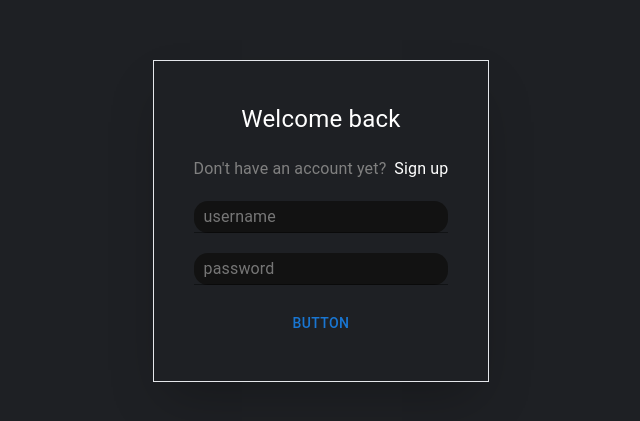
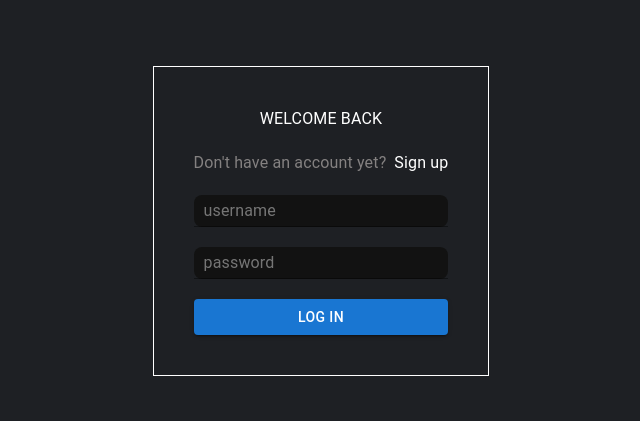
Before and after one commit to BondarEgor/react-cinema, a React (Create React App) app: page /auth in a window 1280 px wide. Shown: the part 179-600 px from the top of the page, without its empty margins (319-959 px from the left). Built offline with nearby package versions, Linux system fonts and the light colour scheme.

Commit message:
Поправил страницу auth, вынес инпуты, перенес стили

```diff
--- /dev/null
+++ b/src/components/kit/FormInput.tsx
@@ -0,0 +1,24 @@
+import { Input, Typography } from "@mui/material";
+//Как тут лучше интерфейсом покрыть
+export default function FormInput({
+  placeholder,
+  className,
+  register,
+  errors,
+  name,
+}: any) {
+  return (
+    <>
+      <Input
+        placeholder={placeholder}
+        className={className}
+        {...register(name, { required: true })}
+      />
+      {errors['username'] && (
+        <Typography className="error" role="alert">
+          {`${placeholder} is required`}
+        </Typography>
+      )}
+    </>
+  );
+}
--- /dev/null
+++ b/src/components/kit/index.ts
@@ -0,0 +1,3 @@
+import Input from './FormInput'
+
+export {Input}
--- a/src/pages/AuthPage/AuthPage.css
+++ /dev/null
@@ -1,12 +0,0 @@
-.wrapper {
-	height: 100vh;
-	display: flex;
-	justify-content: center;
-	flex-direction: column;
-	align-items: center;
-}
-
-.heading {
-	font-size: 30px;
-}
-/* Надо уточнить как перезаписывать стили из Material UI  */
--- a/src/pages/AuthPage/AuthPage.tsx
+++ /dev/null
@@ -1,68 +0,0 @@
-import { Input, Button, Typography, FormLabel } from "@mui/material";
-import { useForm, SubmitHandler } from "react-hook-form";
-import "./AuthPage.css";
-import { useNavigate } from 'react-router-dom'
-
-interface IFormInput {
-  username: string;
-  password: string;
-}
-
-export default function App() {
-  const navigate = useNavigate()
-  const {
-    register,
-    handleSubmit,
-    formState: { errors },
-  } = useForm<IFormInput>();
-  const saveToStorage = (key: string, value: string) => {
-    localStorage.setItem(key, value);
-  };
-  const onSubmit: SubmitHandler<IFormInput> = async () => {
-    const url = process.env.REACT_APP_API_BASE_URL;
-    const fetchData = await fetch(`${url}/login`);
-    const data = await fetchData.json();
-    saveToStorage("token", data.token);
-    navigate('/home')
-  };
-
-  return (
-    <div className="wrapper">
-      <form
-        className="flex flex-col gap-5 border shadow-2xl p-10"
-        onSubmit={handleSubmit(onSubmit)}
-      >
-        <Typography sx={{ fontSize: "24px", textAlign: "center" }}>
-          Welcome back
-        </Typography>
-        <Typography sx={{ color: "gray" }}>
-          Don't have an account yet?
-          <span className="ml-2 text-white">Sign up</span>
-        </Typography>
-        <Input
-          placeholder="username"
-          sx={{
-            color: "white",
-            backgroundColor: "#121212",
-            borderRadius: "14px",
-            paddingLeft:'10px'
-          }}
-          {...register("username", { required: true })}
-        ></Input>
-        {errors.username && <p role="alert">Username is required</p>}
-        <Input
-          placeholder="password"
-          sx={{
-            color: "white",
-            backgroundColor: "#121212",
-            borderRadius: "14px",
-            paddingLeft:'10px'
-          }}
-          {...register("password", { required: true, maxLength: 20 })}
-        ></Input>
-        {errors.password && <p role="alert">Password is required</p>}
-        <Button sx={{":hover":{bgcolor:'#121212', color:'white'}, cursor:'pointer'}} onClick={handleSubmit(onSubmit)}>Button</Button>
-      </form>
-    </div>
-  );
-}
--- /dev/null
+++ b/src/pages/AuthPage/index.tsx
@@ -0,0 +1,65 @@
+import { Input, Button, Typography } from "@mui/material";
+import { useForm, SubmitHandler } from "react-hook-form";
+import "./styles.css";
+import { Link, useNavigate } from "react-router-dom";
+import FormInput from '../../components/kit/FormInput';
+
+//Уточнить куда его лучше положить или пускай тут будет
+interface IFormInput {
+  username: string;
+  password: string;
+}
+
+export default function AuthPage() {
+  const navigate = useNavigate();
+  const {
+    register,
+    handleSubmit,
+    formState: { errors },
+  } = useForm<IFormInput>();
+
+  const saveToStorage = (key: string, value: string) => {
+    return localStorage.setItem(key, value);
+  };
+  const submitCallback: SubmitHandler<IFormInput> = async () => {
+    const url = process.env.REACT_APP_API_BASE_URL;
+    const fetchData = await fetch(`${url}/login`);
+    const response = await fetchData.json();
+    saveToStorage("token", response.token);
+    navigate("/home");
+  };
+
+  return (
+    <div className="wrapper">
+      <form className="form" onSubmit={handleSubmit(submitCallback)}>
+        <Typography className="heading">Welcome back</Typography>
+
+        <Typography className='info-string'>
+          Don't have an account yet?
+          <span className="signUpBtn"><Link to="#">Sign up</Link></span>
+        </Typography>
+        <FormInput
+          name='username'
+          placeholder='username'
+          className='usernameInput'
+          register={register}
+          errors={errors}
+        >
+        </FormInput>
+        <FormInput
+          name='password'
+          placeholder='password'
+          className='usernameInput'
+          register={register}
+          errors={errors}
+        >
+        </FormInput>
+        <Button
+        variant='contained'
+        className="loginBtn" type="submit">
+          Log in
+        </Button>
+      </form>
+    </div>
+  );
+}
--- /dev/null
+++ b/src/pages/AuthPage/styles.css
@@ -0,0 +1,43 @@
+.wrapper {
+	height: 100vh;
+	display: flex;
+	justify-content: center;
+	flex-direction: column;
+	align-items: center;
+}
+
+.heading {
+	text-align: center;
+	text-transform: uppercase;
+}
+.info-string {
+	color: #848181;
+}
+.form {
+	display: flex;
+	flex-direction: column;
+	gap: 1.25rem;
+	border: 1px solid white;
+	box-shadow: inset;
+	padding: 40px;
+}
+.signUpBtn {
+	color: white;
+	margin-left: 8px;
+}
+.usernameInput {
+	color: white!important;
+	background-color: #121212;
+	border-radius: 8px;
+	padding-left: 10px;
+	outline: none;
+	border: none;
+}
+.css-1x51dt5-MuiInputBase-input-MuiInput-input::placeholder{
+	color: white!important;
+	font-size: 16px;
+}
+
+.error {
+	color: lightcoral;
+}
--- a/src/routes.tsx
+++ b/src/routes.tsx
@@ -3,7 +3,7 @@ import ProfilePage from "./pages/ProfilePage";
 import SettingsPage from "./pages/SettingsPage";
 import FavoritesPage from "./pages/FavoritesPages";
 import SearchPage from "./pages/SearchPage";
-import AuthPage from "./pages/AuthPage/AuthPage";
+import AuthPage from './pages/AuthPage';
 import NotFoundPage from "./pages/NotFoundPage";
 import ErrorPage from "./pages/ErrorPage";
 import { Navigate, RouteObject, useRoutes } from "react-router-dom";
```
Also changed, not shown: src/components/Loader/Loader.tsx (+4 -3 lines).
